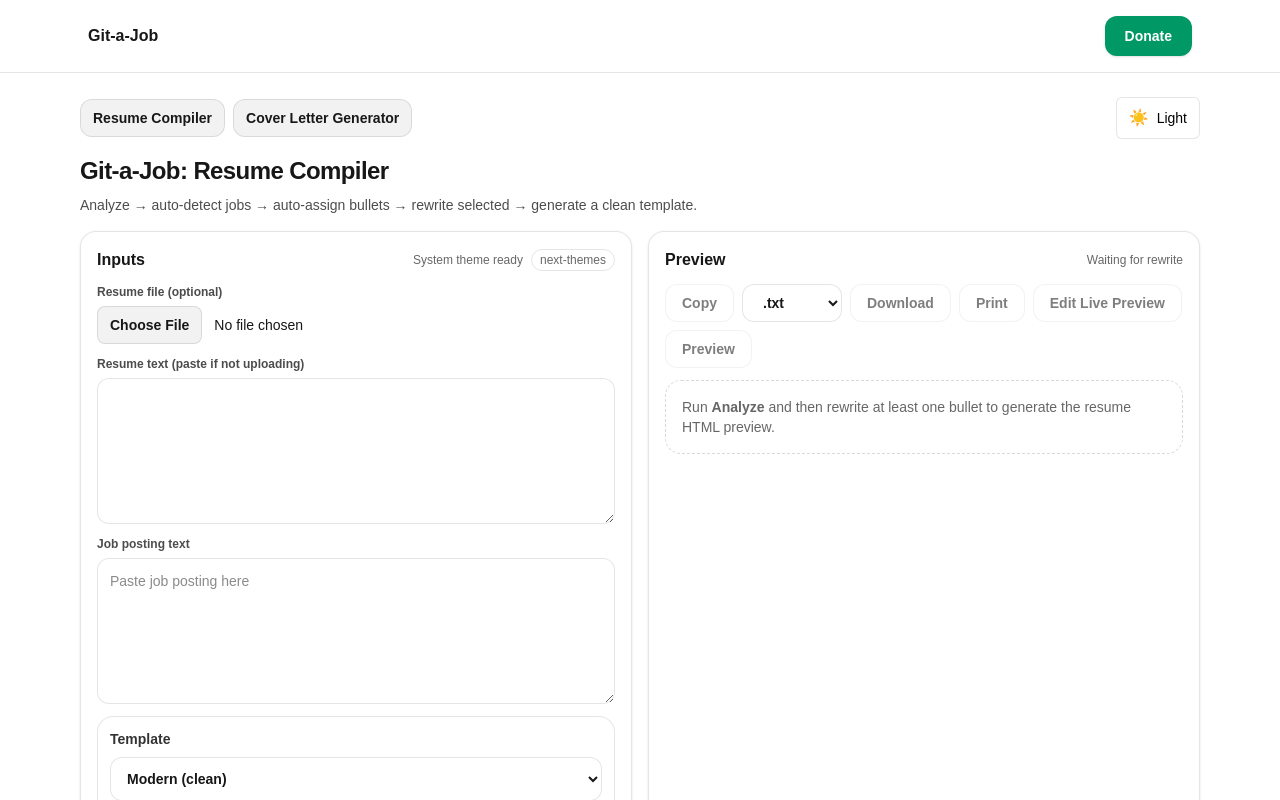
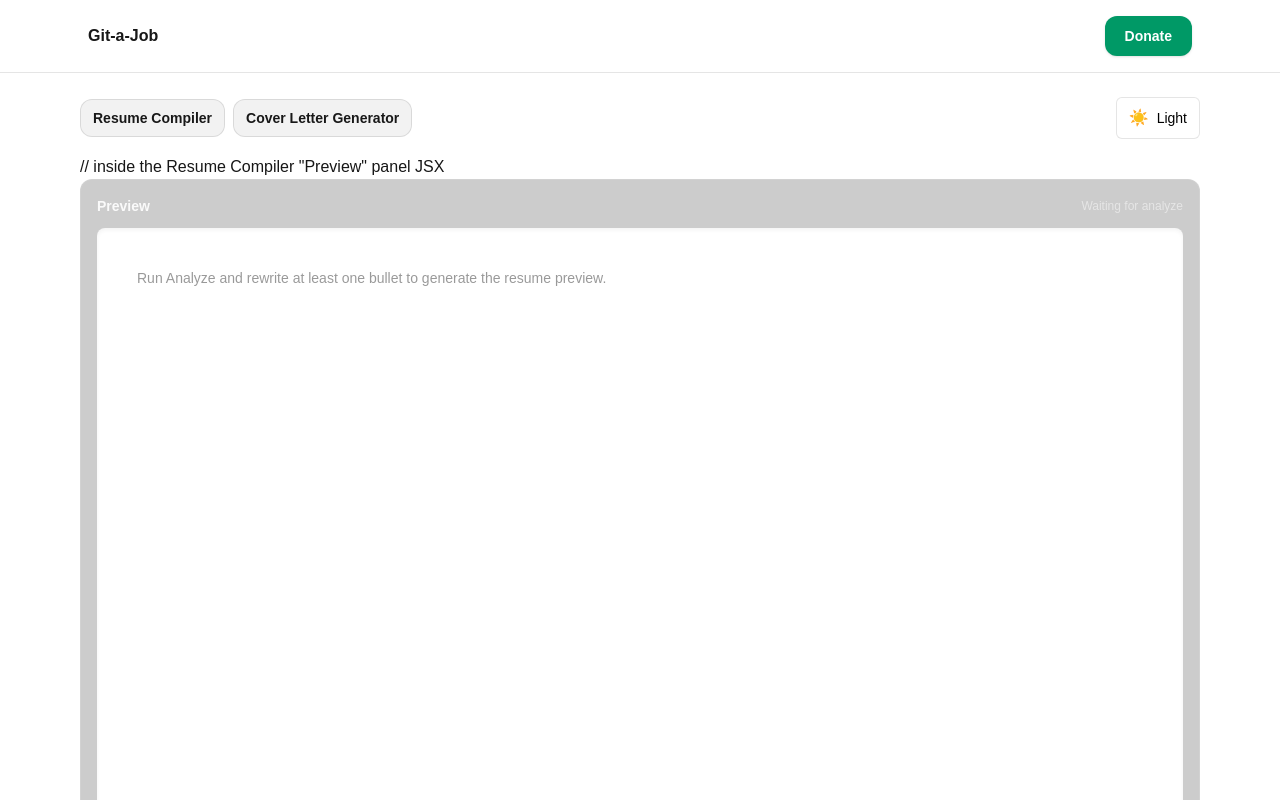
Before and after one commit to KingCarni/Resume-MVP, a Next.js app: page /resume in a window 1280 px wide. Shown: the top 800 px of the page. Built offline with nearby package versions, Linux system fonts and the light colour scheme.

Commit message:
Add preview prior to Analyze - Parity w CLG

```diff
--- a/src/components/ResumeMvp/index.tsx
+++ b/src/components/ResumeMvp/index.tsx
@@ -2690,6 +2690,36 @@ export default function ResumeMvp() {
   <ThemeToggle />
 </div>
 
+// inside the Resume Compiler "Preview" panel JSX
+
+<div className="rounded-xl border border-white/10 bg-black/20 p-4">
+  <div className="mb-3 flex items-center justify-between">
+    <div className="text-sm font-semibold text-white/90">Preview</div>
+    <div className="text-xs text-white/50">
+      {effectiveResumeHtml ? "Ready" : "Waiting for analyze"}
+    </div>
+  </div>
+
+  {/* Always show the white document page, even before analyze */}
+  <div className="rounded-lg bg-white shadow-inner">
+    <div className="h-[740px] overflow-auto p-10">
+      {effectiveResumeHtml ? (
+        <div
+          className="prose max-w-none"
+          dangerouslySetInnerHTML={{ __html: effectiveResumeHtml }}
+        />
+      ) : (
+        // optional: keep this super subtle
+        <div className="text-sm text-black/40">
+          Run Analyze and rewrite at least one bullet to generate the resume preview.
+        </div>
+      )}
+    </div>
+  </div>
+
+  {/* keep your Copy/Download/Print controls below as-is */}
+</div>
+
 
 
       <div className="mb-4">
```
